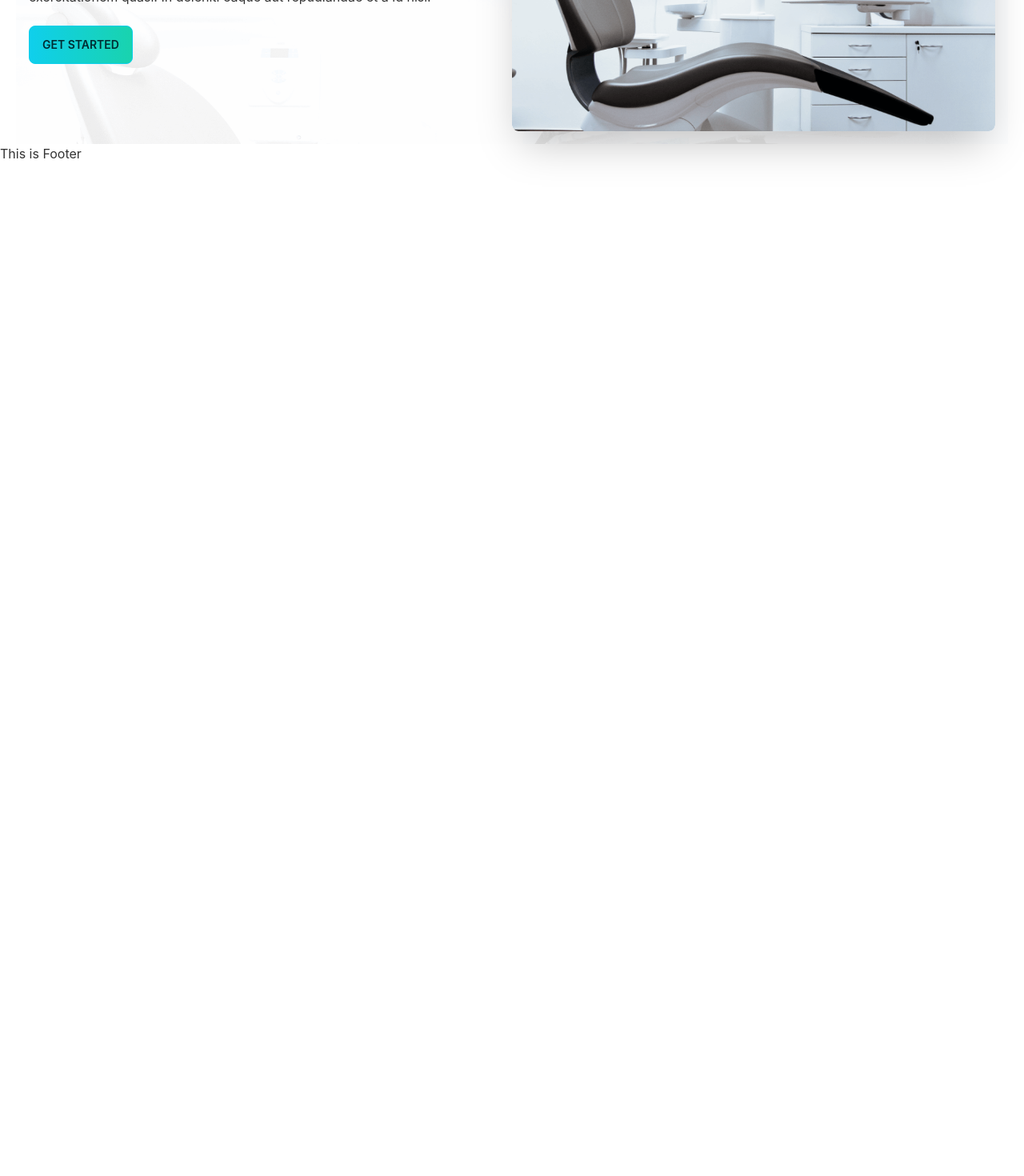
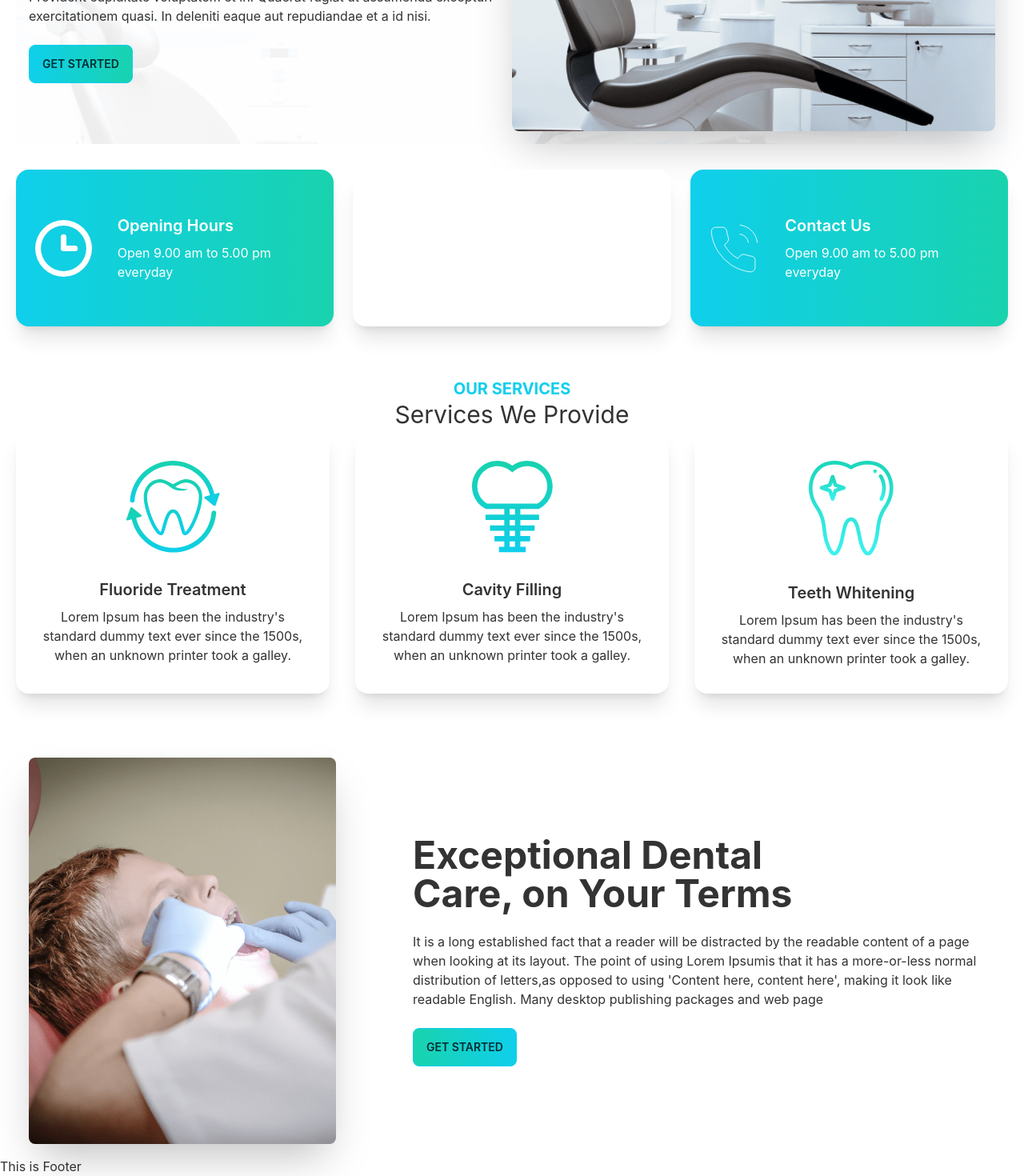
Before and after one commit to Hasanat902/patient-management-client, a React (Create React App) app: page / in a window 1280 px wide. Shown: the part 277-1747 px from the top of the page at 80% size. Before the commit the page ends 800 px from the top, so only its background shows below. Built offline with nearby package versions, Linux system fonts and the light colour scheme.

Commit message:
added services section

```diff
--- a/src/Pages/Home/Banner/Banner.js
+++ b/src/Pages/Home/Banner/Banner.js
@@ -8,11 +8,11 @@
       <div className="hero-content flex-col lg:flex-row-reverse">
         <img
           src={chair}
-          className="w-1/2 rounded-lg shadow-2xl"
+          className="lg:w-1/2 rounded-lg shadow-2xl"
           alt=""
         />
         <div>
-          <h1 className="text-5xl font-bold">Box Office News!</h1>
+          <h1 className="text-5xl font-bold">Your New Smile Starts Here</h1>
           <p className="py-6">
             Provident cupiditate voluptatem et in. Quaerat fugiat ut assumenda
             excepturi exercitationem quasi. In deleniti eaque aut repudiandae et
--- /dev/null
+++ b/src/Pages/Home/Dental/Dental.js
@@ -0,0 +1,25 @@
+import React from "react";
+import treatment from '../../../assets/images/treatment.png';
+
+const Dental = () => {
+  return (
+    <div className="hero mt-16">
+      <div className="hero-content flex-col lg:flex-row">
+        <img
+          src={treatment}
+          className="max-w-sm rounded-lg shadow-2xl"
+          alt=""
+        />
+        <div className="pl-20">
+          <h1 className="text-5xl font-bold">Exceptional Dental<br/> Care, on Your Terms</h1>
+          <p className="py-6">
+          It is a long established fact that a reader will be distracted by the readable content of a page when looking at its layout. The point of using Lorem Ipsumis that it has a more-or-less normal distribution of letters,as opposed to using 'Content here, content here', making it look like readable English. Many desktop publishing packages and web page
+          </p>
+          <button className="btn btn-primary bg-gradient-to-r from-secondary to-primary">Get Started</button>
+        </div>
+      </div>
+    </div>
+  );
+};
+
+export default Dental;
--- a/src/Pages/Home/Home/Home.js
+++ b/src/Pages/Home/Home/Home.js
@@ -1,10 +1,16 @@
 import React from 'react';
 import Banner from '../Banner/Banner';
+import Dental from '../Dental/Dental';
+import InfoCards from '../InfoCards/InfoCards';
+import Services from '../Services/Services';
 
 const Home = () => {
     return (
         <div className='mx-5'>
             <Banner></Banner>
+            <InfoCards></InfoCards>
+            <Services></Services>
+            <Dental></Dental>
         </div>
     );
 };
--- /dev/null
+++ b/src/Pages/Home/InfoCards/InfoCard.js
@@ -0,0 +1,20 @@
+import React from "react";
+
+const InfoCard = ({card}) => {
+
+    const {name, description, icon, bgClass} = card;
+
+  return (
+    <div className={`card p-6 text-white md:card-side bg-base-100 shadow-xl ${bgClass}`}>
+      <figure>
+        <img src={icon} alt="Movie" />
+      </figure>
+      <div className="card-body">
+        <h2 className="card-title">{name}</h2>
+        <p>{description}</p>
+      </div>
+    </div>
+  );
+};
+
+export default InfoCard;
--- /dev/null
+++ b/src/Pages/Home/InfoCards/InfoCards.js
@@ -0,0 +1,42 @@
+import React from 'react';
+import clock from "../../../assets/icons/clock.svg";
+import marker from "../../../assets/icons/marker.svg";
+import phone from "../../../assets/icons/phone.svg";
+import InfoCard from './InfoCard';
+
+const InfoCards = () => {
+
+    const cardData = [
+        {
+            id: 1,
+            name: 'Opening Hours',
+            description: 'Open 9.00 am to 5.00 pm everyday',
+            icon: clock,
+            bgClass: 'bg-gradient-to-r from-primary to-secondary'
+        },
+        {
+            id: 2,
+            name: 'Our Locations',
+            description: 'Open 9.00 am to 5.00 pm everyday',
+            icon: marker,
+            bgClass: 'bg-accent'
+        },
+        {
+            id: 3,
+            name: 'Contact Us',
+            description: 'Open 9.00 am to 5.00 pm everyday',
+            icon: phone,
+            bgClass: 'bg-gradient-to-r from-primary to-secondary'
+        },
+    ]
+
+    return (
+        <div className='mt-8 grid gap-6 grid-cols-1 md:grid-cols-2 lg:grid-cols-3'>
+            {
+                cardData.map(card => <InfoCard key={card.id} card={card}></InfoCard>)
+            }
+        </div>
+    );
+};
+
+export default InfoCards;
--- /dev/null
+++ b/src/Pages/Home/Services/Service.js
@@ -0,0 +1,24 @@
+import React from "react";
+
+const Service = ({service}) => {
+
+    const {name, description, icon} = service;
+
+  return (
+    <div className="card bg-base-100 shadow-xl">
+      <figure className="px-10 pt-10">
+        <img
+          src={icon}
+          alt="Shoes"
+          className="rounded-xl"
+        />
+      </figure>
+      <div className="card-body items-center text-center">
+        <h2 className="card-title">{name}</h2>
+        <p>{description}</p>
+      </div>
+    </div>
+  );
+};
+
+export default Service;
--- /dev/null
+++ b/src/Pages/Home/Services/Services.js
@@ -0,0 +1,45 @@
+import React from 'react';
+import fluoride from '../../../assets/images/fluoride.png';
+import cavity from '../../../assets/images/cavity.png';
+import whitening from '../../../assets/images/whitening.png';
+import Service from './Service';
+
+const Services = () => {
+
+    const servicesData = [
+        {
+            id: 1,
+            name: "Fluoride Treatment",
+            description: " Lorem Ipsum has been the industry's standard dummy text ever since the 1500s, when an unknown printer took a galley.",
+            icon: fluoride
+        },
+        {
+            id: 2,
+            name: "Cavity Filling",
+            description: " Lorem Ipsum has been the industry's standard dummy text ever since the 1500s, when an unknown printer took a galley.",
+            icon: cavity
+        },
+        {
+            id: 3,
+            name: "Teeth Whitening",
+            description: " Lorem Ipsum has been the industry's standard dummy text ever since the 1500s, when an unknown printer took a galley.",
+            icon: whitening
+        },
+    ]
+
+    return (
+        <div className='mt-16'>
+            <div className='text-center'>
+                <h3 className='text-xl font-bold text-primary uppercase'>Our Services</h3>
+                <h2 className='text-3xl'>Services We Provide</h2>
+            </div>
+            <div className='grid gap-8 grid-cols-1 md:grid-cols-2 lg:grid-cols-3'>
+                {
+                    servicesData.map(service => <Service key={service.id} service={service}></Service>)
+                }
+            </div>
+        </div>
+    );
+};
+
+export default Services;
```
